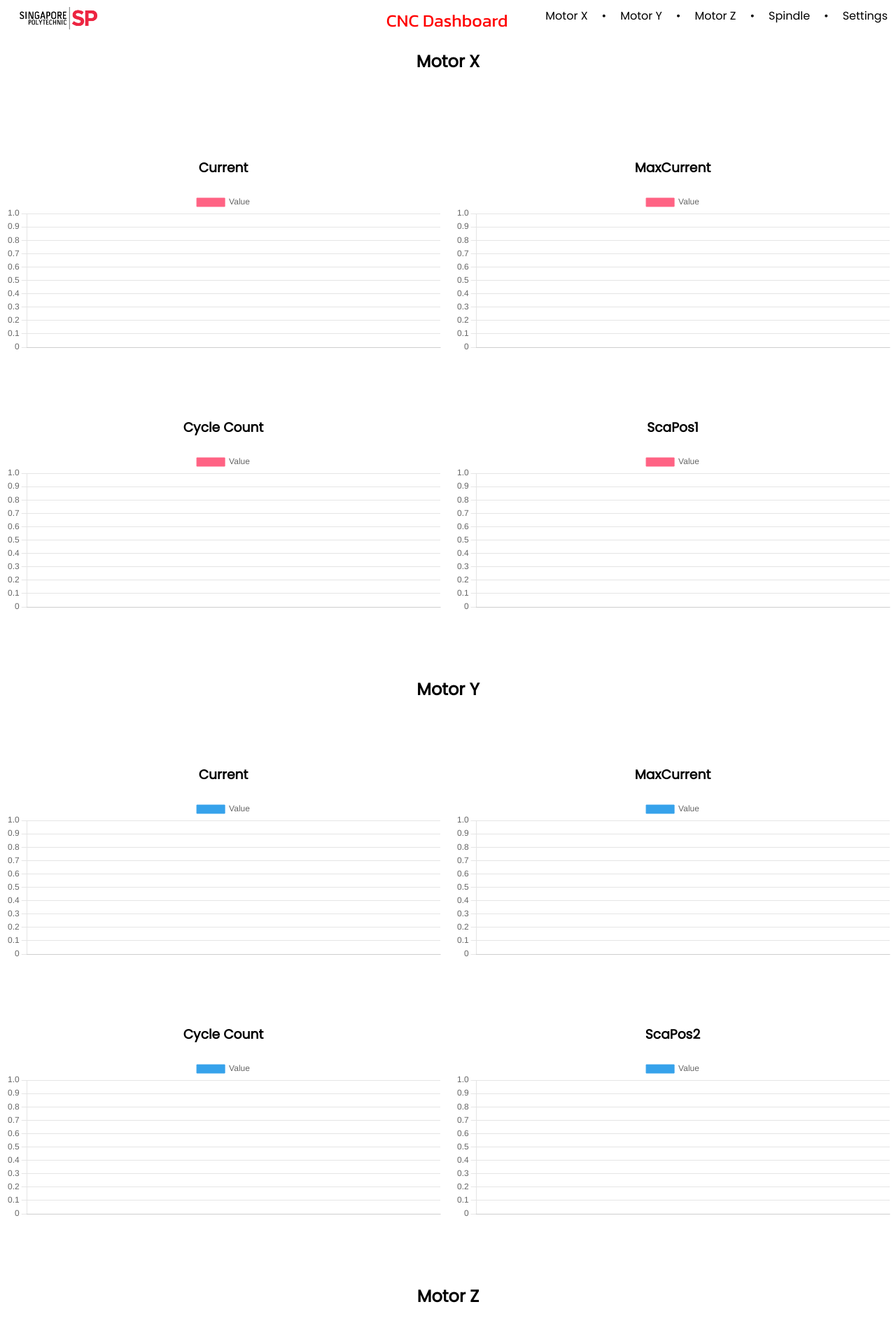
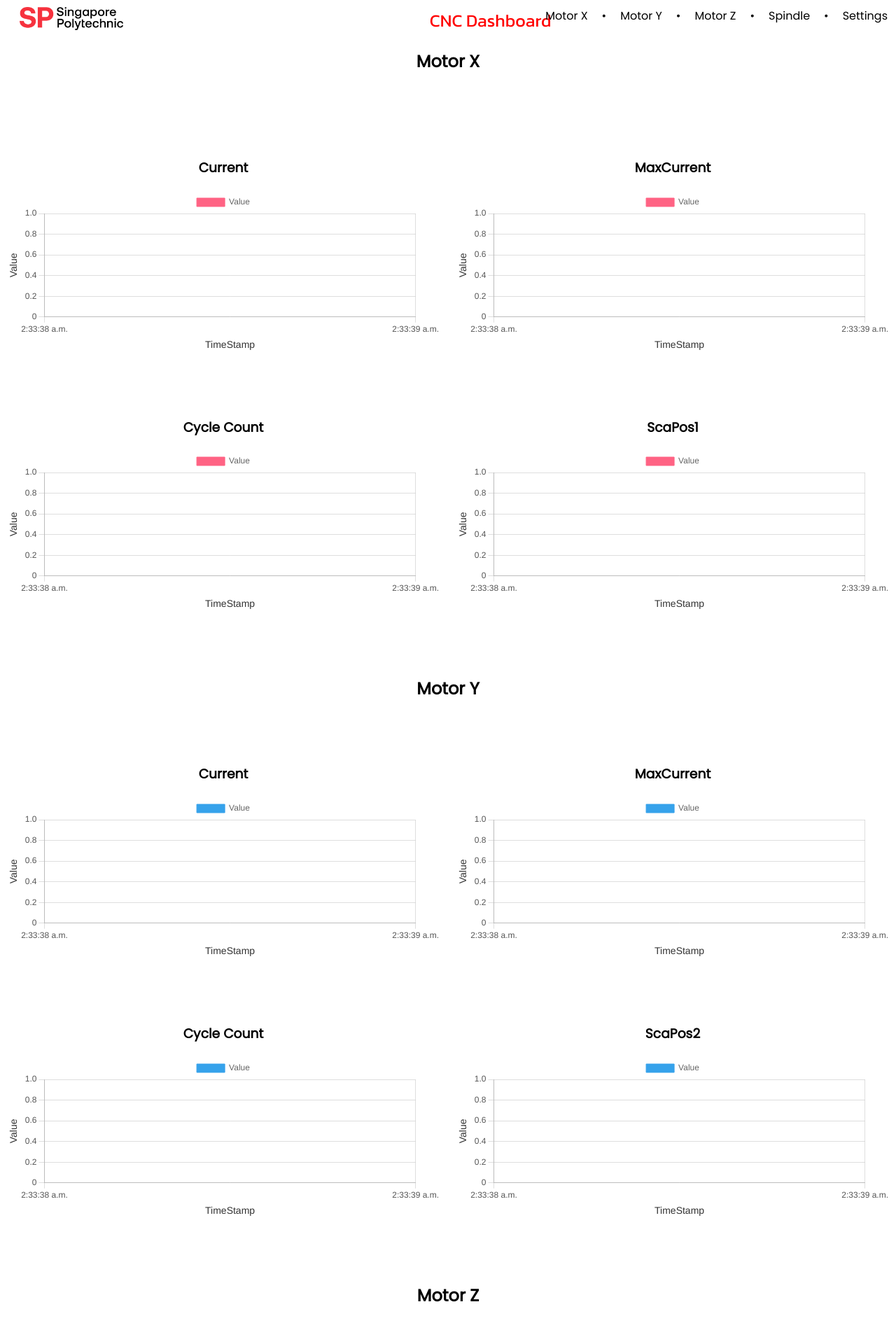
Before and after one commit to aidangg-05/Digital_Twin_Dashboard, a Flask app: page / in a window 1280 px wide. Shown: the top 1920 px of the page at 70% size. Run offline with Flask 3, Linux system fonts and the light colour scheme; data that the repository does not hold is empty; a map, chart or similar area stays blank; some libraries are stand-ins or nearby versions.

Commit message:
final dashboard updates

```diff
--- a/routes.py
+++ b/routes.py
@@ -1,5 +1,6 @@
 from flask import Flask, Blueprint, render_template, jsonify, request, send_file
 from pymongo import MongoClient
+from pymongo.errors import ConnectionFailure
 import csv
 
 
@@ -11,7 +12,6 @@ routes = Blueprint('routes', __name__)
 # Connect to MongoDB
 client = MongoClient('mongodb+srv://digitaltwin:digita1_twin@cnc.jvs9vv2.mongodb.net/')
 db = client["DigitalTwin"]
-
 
 
 # Define route for the index page
@@ -41,7 +41,6 @@ def download_database_csv():
     # Send the CSV file as a response for download
     return send_file(csv_file_path, as_attachment=True)
 
-
 app.register_blueprint(routes)
 
 if __name__ == '__main__':
--- a/templates/home.html
+++ b/templates/home.html
@@ -12,7 +12,10 @@
       rel="stylesheet"
     />
     <title>Document</title>
-    <script src="https://cdn.jsdelivr.net/npm/chart.js"></script>
+  <script src="https://cdn.jsdelivr.net/npm/chart.js@3.5.1/dist/chart.js"></script>
+  <script src="https://cdn.jsdelivr.net/npm/chartjs-adapter-date-fns/dist/chartjs-adapter-date-fns.bundle.min.js"></script>
+  <script src="https://kit.fontawesome.com/0628264057.js" crossorigin="anonymous"></script>
+
     <link
       rel="stylesheet"
       href="{{ url_for('static', filename='home.css') }}"
@@ -190,6 +193,7 @@
       </div>
     </section>
     <script>
+
       // Function to open the settings modal
       function openSettings() {
         var modal = document.getElementById("settingsModal");
@@ -246,7 +250,7 @@
         "myGraph15",
         "myGraph16",
       ];
-      var maxDataPoints = 10; // Define the maximum number of data points to display
+      var maxDataPoints = 5; // Define the maximum number of data points to display
 
       // Define colors for each set of graphs
       var colors = [
@@ -278,53 +282,84 @@
       options: {
     responsive: true,
     maintainAspectRatio: false,
+    spanGaps: true,
     scales: {
-              xAxes: [
-                {
+        x: {
+            display: true,
             type: "time",
+            parsing: false,
             time: {
-                    unit: "second",
-                    parser: "HH:mm:ss", // Explicitly specify the datetime format
-                    displayFormats: {
-                      second: "h:mm:ss", // Customize datetime format here
+                unit: 'second',
+                stepSize: 1
             },
-                    tooltipFormat: "h:mm:ss", // Customize tooltip format
+            title:{
+                display: true,
+                text: 'TimeStamp', // Title for x-axis
+                color: '#333', // Dark gray color for axis title
+                font: {
+                    size: 14 // Adjust font size if necessary
+                }
+            },
+            grid: {
+                color: 'rgba(200, 200, 200, 0.6)', // Light gray color for grid lines
+                borderColor: 'rgba(180, 180, 180, 0.8)' // Light gray color for border
             },
             ticks: {
-                    maxTicksLimit: 50, // Adjust maximum number of ticks as needed
+                color: '#555', // Dark gray color for tick marks
+                font: {
+                    size: 12 // Adjust font size if necessary
+                }
+            }
         },
+        y: {
+            display: true,
+            title:{
+                display: true,
+                text: 'Value', // Title for y-axis
+                color: '#333', // Dark gray color for axis title
+                font: {
+                    size: 14 // Adjust font size if necessary
+                }
             },
-              ],
-              yAxes: [
-                {
-                  // Add options for the y-axis if needed
+            grid: {
+                color: 'rgba(200, 200, 200, 0.6)', // Light gray color for grid lines
+                borderColor: 'rgba(180, 180, 180, 0.8)' // Light gray color for border
             },
-              ],
-            },
-          },
+            ticks: {
+                color: '#555', // Dark gray color for tick marks
+                font: {
+                    size: 12 // Adjust font size if necessary
+                }
+            }
+        }
+    }
+  }
       });
 
     charts.push(chart);
   });
 
+
       // Define an object to store the last timestamp for each chart
 let lastTimestamps = {};
 
+var dataFromDatabase = false; // Variable to track if data is fetched from the database
+
+// Inside fetchData function
 function fetchData() {
-    // Define node keys to fetch data for
   var nodeKeys = [
     1, 40, 3, 13, 2, 41, 4, 14, 6, 42, 5, 15, 45, 23, 22, 44,
   ]; // Example node keys
 
-    // Fetch data for each node key
   nodeKeys.forEach(function (key, index) {
     fetch("/data?NodeKey=" + key)
       .then((response) => response.json())
       .then((data) => {
         if (data[key]) {
-                    // Check if the timestamp is different from the last one
           if (data[key].ServerTimeStamp !== lastTimestamps[key]) {
-                        charts[index].data.labels.push(data[key].ServerTimeStamp);
+            // Assuming data[key] contains ServerTimeStamp and Value
+            var timestamp = new Date(data[key].ServerTimeStamp);
+            charts[index].data.labels.push(timestamp);
             charts[index].data.datasets[0].data.push(data[key].Value);
 
             if (charts[index].data.labels.length > maxDataPoints) {
@@ -333,18 +368,17 @@ function fetchData() {
             }
 
             charts[index].update();
-
-                        // Update the last timestamp for this chart
             lastTimestamps[key] = data[key].ServerTimeStamp;
+            dataFromDatabase = true;
           } else {
             console.log("Timestamp is the same as before, skipping chart update.");
           }
         }
       })
       .catch(error => console.error("Error fetching data:", error)); // Handle errors
+      dataFromDatabase = false;
   });
 }
-
 
 function errorLog() {
     fetch("/data?NodeKey=74")
@@ -376,6 +410,21 @@ function hideBox() {
     box.style.display = "none";
     overlay.classList.remove("active"); // Remove the active class from the overlay
 }
+function checkDataFromDatabase() {
+  var graphStatusElement = document.getElementById("graphStatus");
+
+  if (dataFromDatabase) {
+    graphStatusElement.innerHTML = '<i class="fas fa-check-circle" style="color: green;" data-toggle="tooltip" title="Data from database"></i>';
+  } else {
+    graphStatusElement.innerHTML = '<i class="fas fa-exclamation-triangle" style="color: red;" data-toggle="tooltip" title="Data not from database"></i>';
+  }
+}
+
+// Call the checkDBStatus function when the page loads
+document.addEventListener("DOMContentLoaded", function() {
+  checkDBStatus();
+  checkDataFromDatabase(); // Check if data is fetched from the database when the page loads
+});
 
 // Fetch data initially
 fetchData();
```
Also changed, not shown: static/img/SP_logo.png, static/img/download.png. Lines whose indentation alone changed are shown as unchanged.
